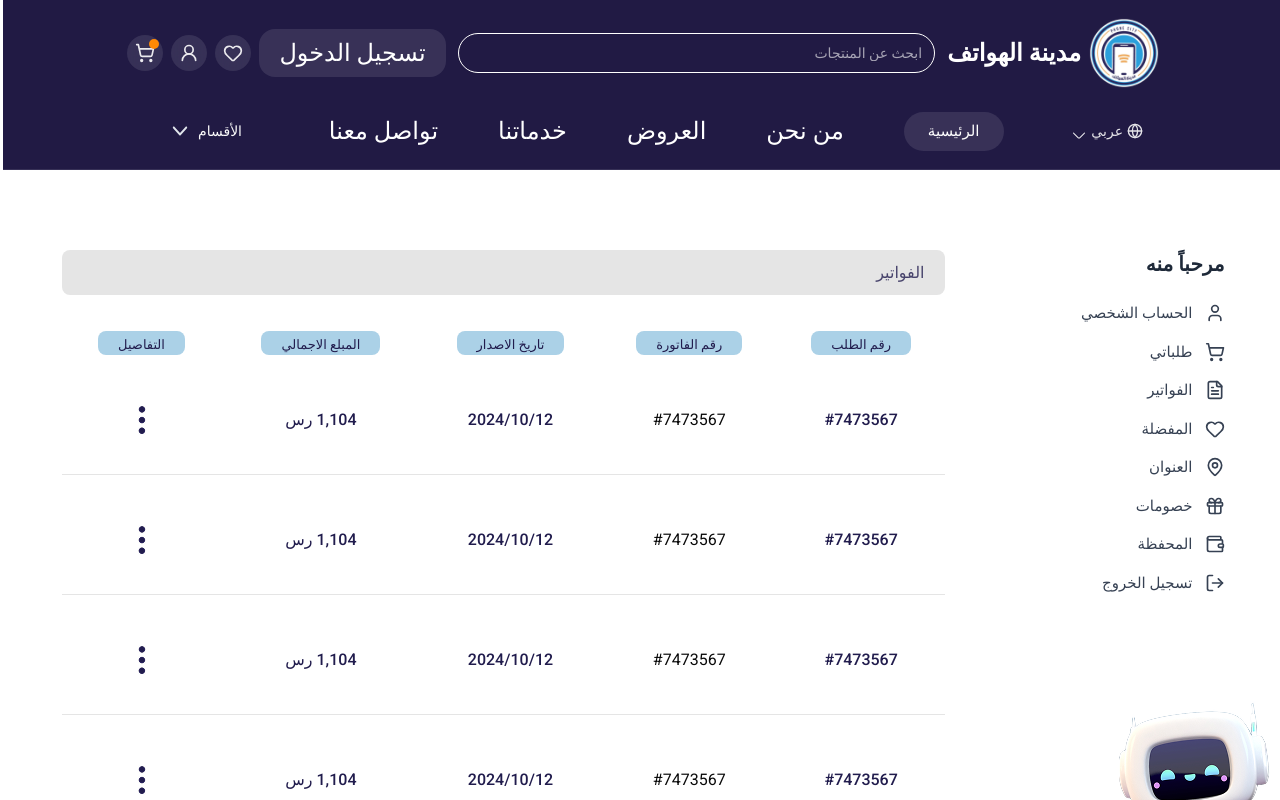
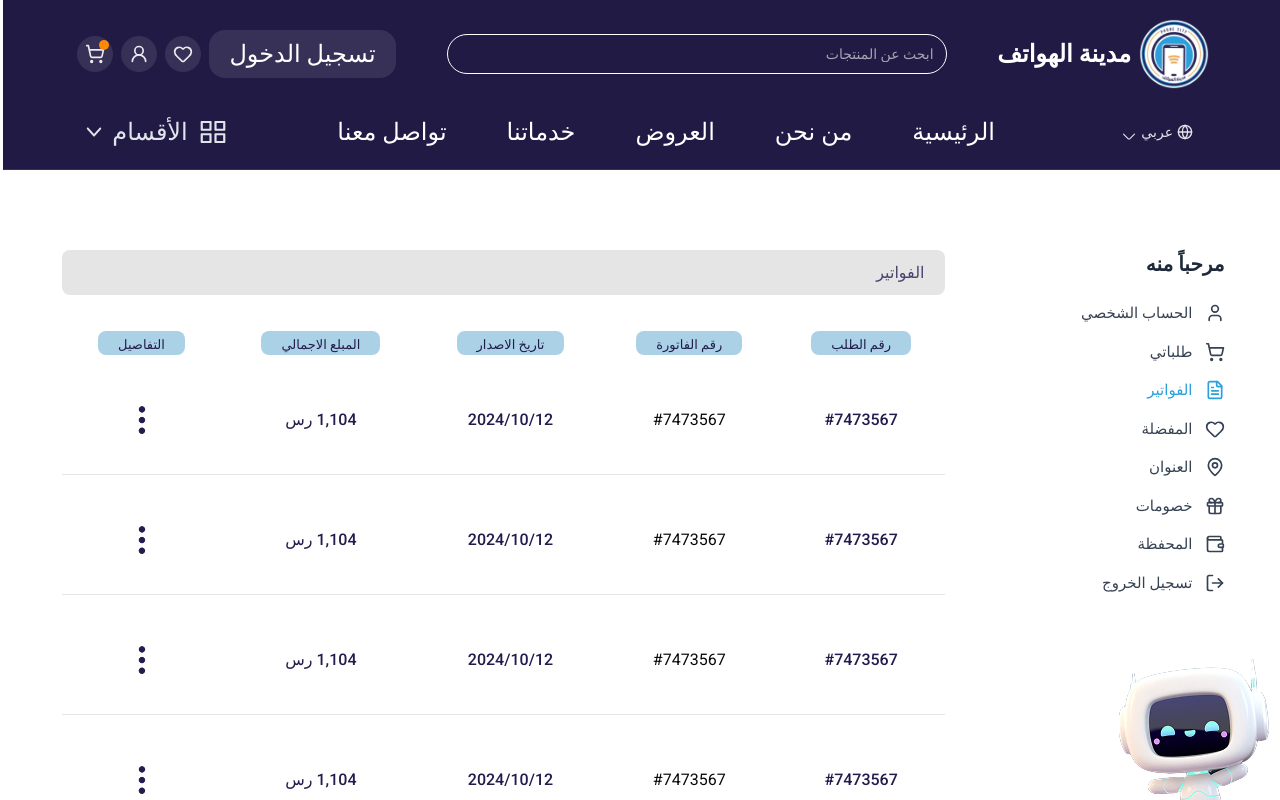
Before and after one commit to Abdalrahmangamal/phones-city, a React (Vite) app: page /ar/bills in a window 1280 px wide. Shown: the top 800 px of the page. Built offline with nearby package versions, Linux system fonts and the light colour scheme.

Commit message:
complete profile and header

```diff
--- a/src/components/layout/Footer.tsx
+++ b/src/components/layout/Footer.tsx
@@ -339,7 +339,7 @@ const Footer: React.FC = () => {
             </div>
           </div>
         </div>
-      <img src={ropot} className="absolute top-[-65%] z-90 right-0" alt="" />
+      <img src={ropot} className="absolute top-[-77%] z-90 right-0" alt="" />
       </div>
     </footer>
   );
--- a/src/components/layout/Header.tsx
+++ b/src/components/layout/Header.tsx
@@ -6,7 +6,7 @@ import { Input } from "@/components/ui/input";
 import { Button } from "@/components/ui/button";
 import "../../style.css";
 import { useTranslation } from "react-i18next";
-
+import {useLangSync} from '@/hooks/useLangSync'
 import {
   DropdownMenu,
   DropdownMenuContent,
@@ -17,18 +17,40 @@ import {
   DropdownMenuSubTrigger,
   DropdownMenuTrigger,
 } from "@/components/ui/dropdown-menu";
-import { Link } from "react-router-dom";
-import {  useState } from "react";
+import { Link ,NavLink } from "react-router-dom";
+import { useState } from "react";
 import MobileMenu from "./MobileMenu";
 import MobileNavbar from "./MobileNavbar";
 
 export default function Header() {
   // language btn
   const { t, i18n } = useTranslation();
-  const [open, ] = useState(false);
+  const [open] = useState(false);
   // ⬇⬇ state عشان نتحكم في الموبايل منيو
   const [isMenuOpen, setIsMenuOpen] = useState(false);
-
+  const {lang} =useLangSync();
+const navitem = [
+  {
+  link:`/${lang}/`,
+  name:`${t("Home")}`
+},
+  {
+  link:`/${lang}/about`,
+  name:`${t("About")}`
+},
+  {
+  link:`/${lang}/offers`,
+  name:`${t("Offers")}`
+},
+  {
+  link:`/${lang}/servces`,
+  name:`${t("Servces")}`
+},
+  {
+  link:`/${lang}/Contact`,
+  name:`${t("Contactus")}`
+},
+]
   return (
     <>
       {/* desktop  header */}
@@ -38,7 +60,7 @@ export default function Header() {
       >
         <div className="container h-full flex flex-col justify-around mx-auto px-3 md:px-6">
           {/* Top row */}
-          <div className="flex items-center gap-3 py-3 lg:px-[100px]">
+          <div className="flex items-center gap-3 py-3 lg:px-[50px]">
             {/* Logo */}
 
             <Link to={""} className="flex items-center gap-2">
@@ -73,21 +95,17 @@ export default function Header() {
                 تسجيل الدخول
               </Link>
               <Link to={""}>
-
                 <IconButton aria-label="المفضلة">
                   <Heart className="h-5 w-5 opacity-90" />
                 </IconButton>
               </Link>
 
               <Link to={"/profile"}>
-
                 <IconButton aria-label="حسابي">
                   <UserRound className="h-5 w-5 opacity-90" />
                 </IconButton>
-
               </Link>
               <Link to={""}>
-
                 <IconButton aria-label="عربة التسوق">
                   <span className="relative">
                     <ShoppingCart className="h-5 w-5 opacity-90" />
@@ -99,18 +117,13 @@ export default function Header() {
           </div>
 
           {/* Bottom nav */}
-          <div className="flex items-center w-full !justify-between lg:px-[100px] gap-4 pb-3">
+          <div className="flex items-center w-full !justify-between lg:px-[50px] gap-4 pb-3">
             {/* Language */}
             <div className="relative inline-block text-left">
-
-
               <DropdownMenu>
                 <DropdownMenuTrigger asChild>
-        <Button  className="text-sm bg-transparent">
-        <button
-
-                className="flex items-center gap-1 text-sm opacity-90 hover:opacity-100"
-              >
+                  <Button className="text-sm bg-transparent">
+                    <button className="flex items-center gap-1 text-sm opacity-90 hover:opacity-100">
                       <Globe className="h-4 w-4" />
                       عربي
                       <svg
@@ -132,40 +145,32 @@ export default function Header() {
                   </Button>
                 </DropdownMenuTrigger>
 
-      <DropdownMenuContent align="end"   sideOffset={8}
-  className="z-[9999] relative">
-        <DropdownMenuItem
-          onClick={() => i18n.changeLanguage("ar")}
+                <DropdownMenuContent
+                  align="end"
+                  sideOffset={8}
+                  className="z-[9999] relative"
                 >
+                  <DropdownMenuItem onClick={() => i18n.changeLanguage("ar")}>
                     العربية
                   </DropdownMenuItem>
-        <DropdownMenuItem
-          onClick={() => i18n.changeLanguage("en")}
-        >
+                  <DropdownMenuItem onClick={() => i18n.changeLanguage("en")}>
                     English
                   </DropdownMenuItem>
                 </DropdownMenuContent>
               </DropdownMenu>
-
             </div>
 
             {/* Main Links */}
             <nav className="hidden items-center lg:gap-15 md:gap-8  text-sm md:flex">
-              <Link to={"/"} className="text-[24px] md:text-[15px] font-[400] active">
-                {t("Home")}
-              </Link>
-              <Link to={"/about"} className="lg:text-[24px] md:text-[15px] font-[400] ">
-                {t("About")}
-              </Link>
-              <Link to={"/offers"} className="lg:text-[24px] md:text-[15px] font-[400] ">
-                {t("Offers")}
-              </Link>
-              <Link to={"/servces"} className="lg:text-[24px] md:text-[15px] font-[400] ">
-                {t("Servces")}
-              </Link>
-              <Link to={"/contact"} className="lg:text-[24px] md:text-[15px] font-[400] ">
-                {t("Contactus")}
-              </Link>
+              {
+                navitem.map((item)=>(
+              <NavLink to={`${item.link}`}  end={item.link === `/${lang}/`} className="xl:text-[24px] text-[15px] font-[400] ">
+                {item.name}
+              </NavLink>
+
+                ))
+              }
+
             </nav>
 
             {/* category btn */}
@@ -173,7 +178,41 @@ export default function Header() {
               <DropdownMenuTrigger asChild>
                 <Button className="w-[150px] bg-transparent">
                   <div className="flex items-center justify-center gap-[10px]">
-                    <p>الأقسام</p>
+                    <svg
+                      className="!w-[30px] !h-[30px]"
+                      width="23"
+                      height="25"
+                      viewBox="0 0 28 25"
+                      fill="none"
+                      xmlns="http://www.w3.org/2000/svg"
+                    >
+                      <path
+                        fill-rule="evenodd"
+                        clip-rule="evenodd"
+                        d="M2.48047 3.1263C2.48047 2.62292 2.93751 2.21484 3.5013 2.21484H11.668C12.2318 2.21484 12.6888 2.62292 12.6888 3.1263V10.418C12.6888 10.9214 12.2318 11.3294 11.668 11.3294H3.5013C2.93751 11.3294 2.48047 10.9214 2.48047 10.418V3.1263ZM4.52214 4.03776V9.50651H10.6471V4.03776H4.52214Z"
+                        fill="#E0E5EB"
+                      />
+                      <path
+                        fill-rule="evenodd"
+                        clip-rule="evenodd"
+                        d="M15.3138 3.1263C15.3138 2.62292 15.7708 2.21484 16.3346 2.21484H24.5013C25.0651 2.21484 25.5221 2.62292 25.5221 3.1263V10.418C25.5221 10.9214 25.0651 11.3294 24.5013 11.3294H16.3346C15.7708 11.3294 15.3138 10.9214 15.3138 10.418V3.1263ZM17.3555 4.03776V9.50651H23.4805V4.03776H17.3555Z"
+                        fill="#E0E5EB"
+                      />
+                      <path
+                        fill-rule="evenodd"
+                        clip-rule="evenodd"
+                        d="M15.3138 14.5846C15.3138 14.0813 15.7708 13.6732 16.3346 13.6732H24.5013C25.0651 13.6732 25.5221 14.0813 25.5221 14.5846V21.8763C25.5221 22.3797 25.0651 22.7878 24.5013 22.7878H16.3346C15.7708 22.7878 15.3138 22.3797 15.3138 21.8763V14.5846ZM17.3555 15.4961V20.9648H23.4805V15.4961H17.3555Z"
+                        fill="#E0E5EB"
+                      />
+                      <path
+                        fill-rule="evenodd"
+                        clip-rule="evenodd"
+                        d="M2.48047 14.5846C2.48047 14.0813 2.93751 13.6732 3.5013 13.6732H11.668C12.2318 13.6732 12.6888 14.0813 12.6888 14.5846V21.8763C12.6888 22.3797 12.2318 22.7878 11.668 22.7878H3.5013C2.93751 22.7878 2.48047 22.3797 2.48047 21.8763V14.5846ZM4.52214 15.4961V20.9648H10.6471V15.4961H4.52214Z"
+                        fill="#E0E5EB"
+                      />
+                    </svg>
+
+                    <p className="text-[24px] text-[#E0E5EB]">الأقسام</p>
                     <svg
                       className="ml-[10px]"
                       width="14"
--- a/src/components/layout/Sidebar.tsx
+++ b/src/components/layout/Sidebar.tsx
@@ -1,5 +1,6 @@
 "use client";
 import { useState } from "react";
+import '../../index.css'
 import {
   User,
   ShoppingCart,
@@ -12,20 +13,20 @@ import {
   Menu,
   X,
 } from "lucide-react";
-import { Link } from "react-router-dom";
-
+import {  NavLink } from "react-router-dom";
+import {useLangSync} from '@/hooks/useLangSync'
 export default function Sidebar() {
   const [open, setOpen] = useState(false);
-
+ const {lang} =useLangSync();
   const menuItems = [
-    { icon: <User className="w-5 h-5" />, text: "الحساب الشخصي",link:"/profile" },
-    { icon: <ShoppingCart className="w-5 h-5" />, text: "طلباتي",link:"/myorder" },
-    { icon: <FileText className="w-5 h-5" />, text: "الفواتير",link:"/bills" },
-    { icon: <Heart className="w-5 h-5" />, text: "المفضلة",link:"/favourite" },
-    { icon: <MapPin className="w-5 h-5" />, text: "العنوان",link:"/address" },
-    { icon: <Gift className="w-5 h-5" />, text: "خصومات",link:"/discounts" },
-    { icon: <Wallet className="w-5 h-5" />, text: "المحفظة",link:"/wallet" },
-    { icon: <LogOut className="w-5 h-5" />, text: "تسجيل الخروج",link:"/myorder" },
+    { icon: <User className="w-5 h-5" />, text: "الحساب الشخصي",link:`/${lang}/profile` },
+    { icon: <ShoppingCart className="w-5 h-5" />, text: "طلباتي",link:`/${lang}/myorder` },
+    { icon: <FileText className="w-5 h-5" />, text: "الفواتير",link:`/${lang}/bills` },
+    { icon: <Heart className="w-5 h-5" />, text: "المفضلة",link:`/${lang}/favourite` },
+    { icon: <MapPin className="w-5 h-5" />, text: "العنوان",link:`/${lang}/address` },
+    { icon: <Gift className="w-5 h-5" />, text: "خصومات",link:`/${lang}/discounts` },
+    { icon: <Wallet className="w-5 h-5" />, text: "المحفظة",link:`/${lang}/wallet` },
+    { icon: <LogOut className="w-5 h-5" />, text: "تسجيل الخروج",link:`/${lang}/myorder` },
   ];
 
   return (
@@ -60,11 +61,11 @@ export default function Sidebar() {
               key={idx}
 
             >
-              <Link to={`${item.link}`} className="flex items-center justify-end gap-3 text-gray-700 hover:text-[#2AA0DC] cursor-pointer transition-all">
+              <NavLink to={`${item.link}`} className="flex items-center justify-end gap-3 text-gray-700 hover:text-[#2AA0DC] cursor-pointer transition-all">
               {item.icon}
               <span className="text-[15px]">{item.text}</span>
 
-              </Link>
+              </NavLink>
             </li>
           ))}
         </ul>
--- a/src/index.css
+++ b/src/index.css
@@ -218,3 +218,8 @@ swiper {
   height: 100%;
   object-fit: cover;
 }
+.active{
+  color: #2AA0DC;
+  padding: 0px;
+  font-weight: 500;
+}
```
Lines whose indentation alone changed are shown as unchanged.
